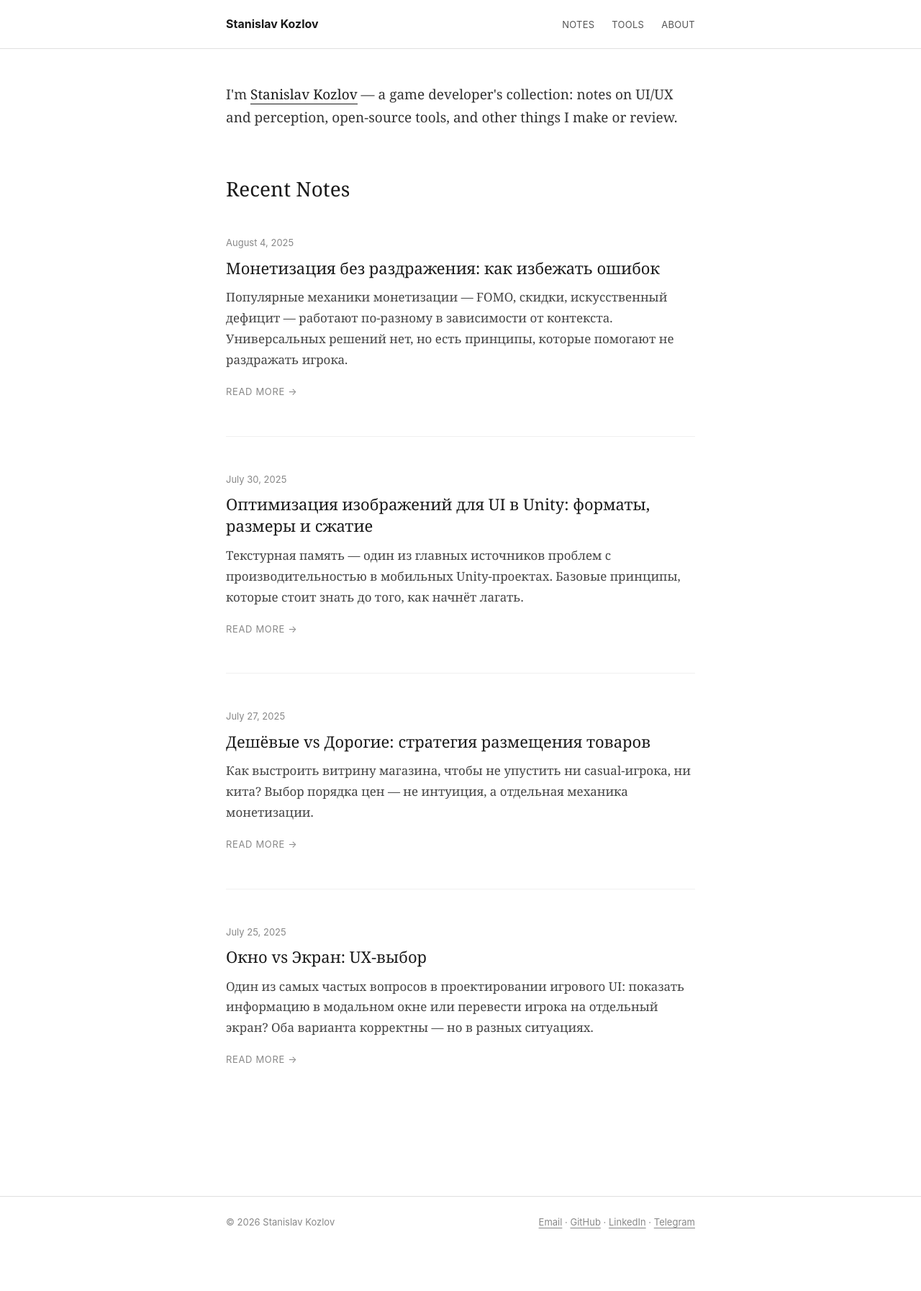
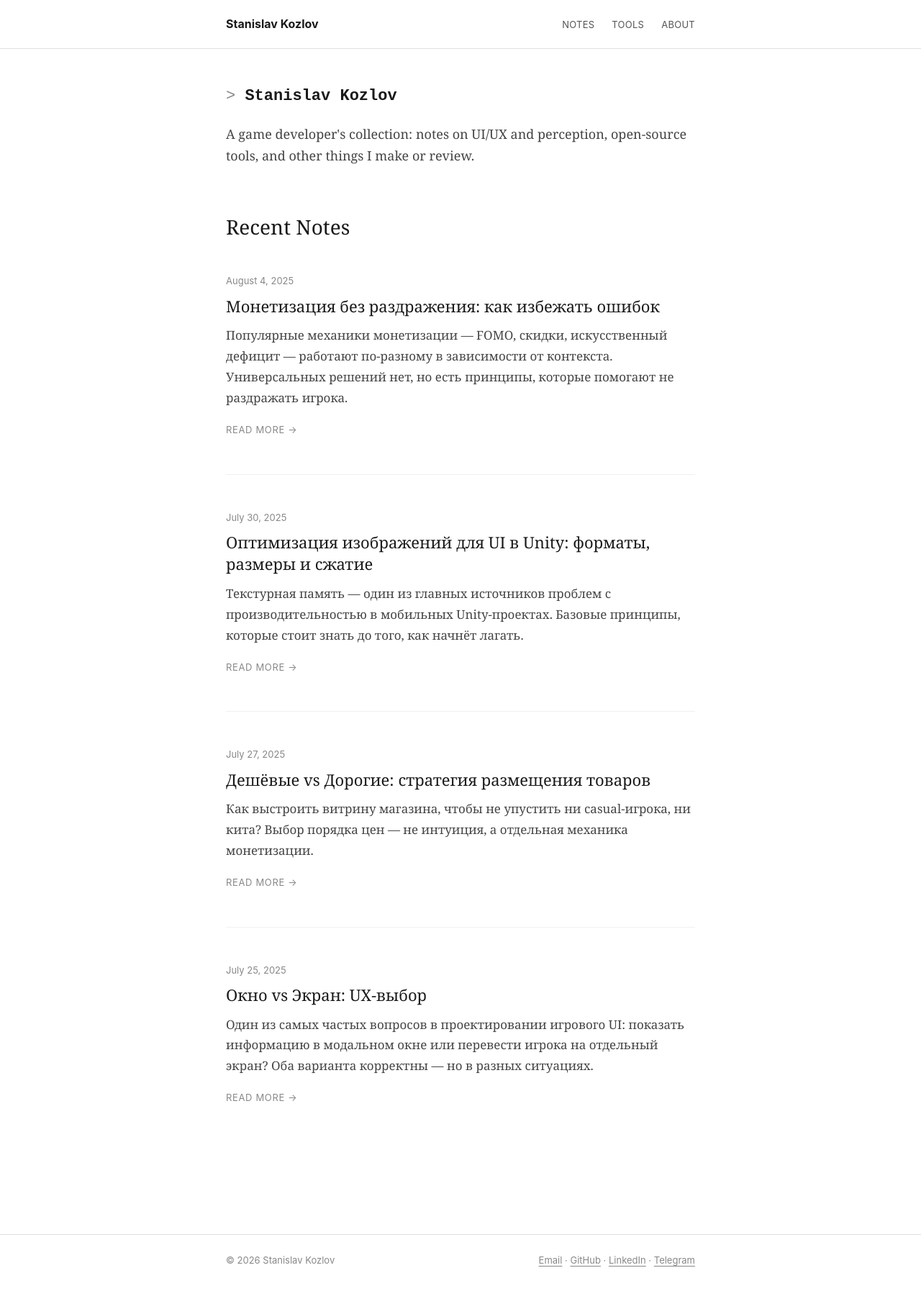
Before and after one commit to LLarean/llarean.github.io, a Jekyll site: the page built from index.html, in a window 1280 px wide. Shown: the whole page at 72% size. Built offline with Jekyll 4.4.1, drawn with Linux system fonts in a browser that asks for light colours; before the commit the page ends 1741 px from its top, so only the background shows below that.

Commit message:
Add joystick favicon and terminal-style home intro

```diff
--- a/_layouts/default.html
+++ b/_layouts/default.html
@@ -5,6 +5,9 @@
   <meta name="viewport" content="width=device-width, initial-scale=1">
   <title>{% if page.title %}{{ page.title }} — {{ site.title }}{% else %}{{ site.title }}{% endif %}</title>
   <meta name="description" content="{% if page.excerpt %}{{ page.excerpt | strip_html | truncate: 160 }}{% else %}{{ site.description }}{% endif %}">
+  <link rel="icon" type="image/x-icon" href="{{ '/favicon.ico' | relative_url }}">
+  <link rel="icon" type="image/png" sizes="32x32" href="{{ '/favicon-32x32.png' | relative_url }}">
+  <link rel="icon" type="image/png" sizes="16x16" href="{{ '/favicon-16x16.png' | relative_url }}">
   <link rel="stylesheet" href="{{ '/assets/css/style.css' | relative_url }}">
   <link rel="canonical" href="{{ page.url | absolute_url }}">
 </head>
--- a/assets/css/style.css
+++ b/assets/css/style.css
@@ -250,6 +250,43 @@ h1.page-title {
 }
 .home-intro strong { font-weight: normal; color: #1a1a1a; border-bottom: 1px solid #1a1a1a; }
 
+.terminal-line {
+  font-family: 'Courier New', monospace;
+  font-size: 22px;
+  color: #1a1a1a;
+  margin-bottom: 20px;
+  display: flex;
+  align-items: baseline;
+}
+
+.terminal-prompt {
+  color: #888;
+  user-select: none;
+}
+
+.terminal-text {
+  font-weight: 700;
+}
+
+.terminal-cursor {
+  color: #1a1a1a;
+  animation: blink 1.1s step-start infinite;
+  margin-left: 2px;
+  font-weight: normal;
+}
+
+@keyframes blink {
+  0%, 100% { opacity: 1; }
+  50% { opacity: 0; }
+}
+
+.terminal-desc {
+  font-family: Georgia, 'Times New Roman', serif;
+  font-size: 18px;
+  color: #444;
+  margin-bottom: 0;
+}
+
 /* Responsive */
 @media (max-width: 600px) {
   body { font-size: 16px; }
--- a/index.html
+++ b/index.html
@@ -4,7 +4,8 @@ title: Home
 ---
 
 <div class="home-intro">
-  <p>I'm <strong>Stanislav Kozlov</strong> — a game developer's collection: notes on UI/UX and perception, open-source tools, and other things I make or review.</p>
+  <p class="terminal-line"><span class="terminal-prompt">&gt;&nbsp;</span><span class="terminal-text">Stanislav Kozlov</span><span class="terminal-cursor">█</span></p>
+  <p class="terminal-desc">A game developer's collection: notes on UI/UX and perception, open-source tools, and other things I make or review.</p>
 </div>
 
 <h1 class="page-title">Recent Notes</h1>
```
Also changed, not shown: favicon-16x16.png (added), favicon-32x32.png (added), favicon.ico (added).
